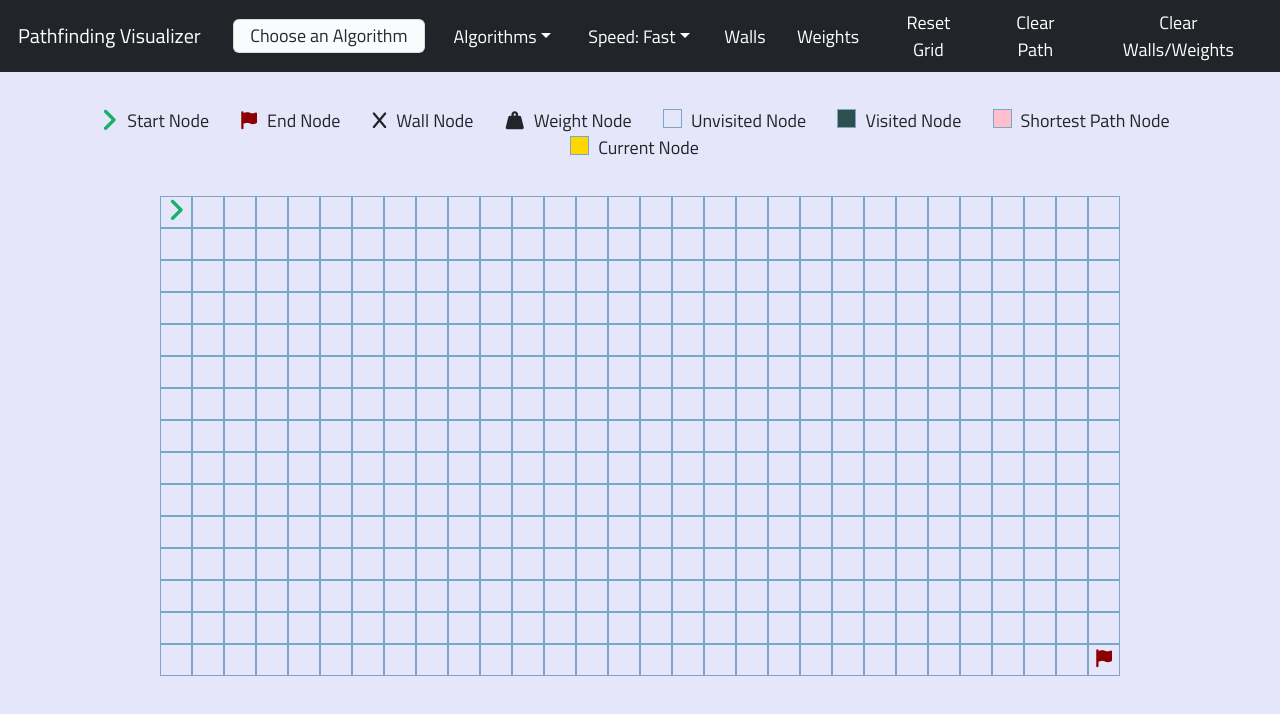
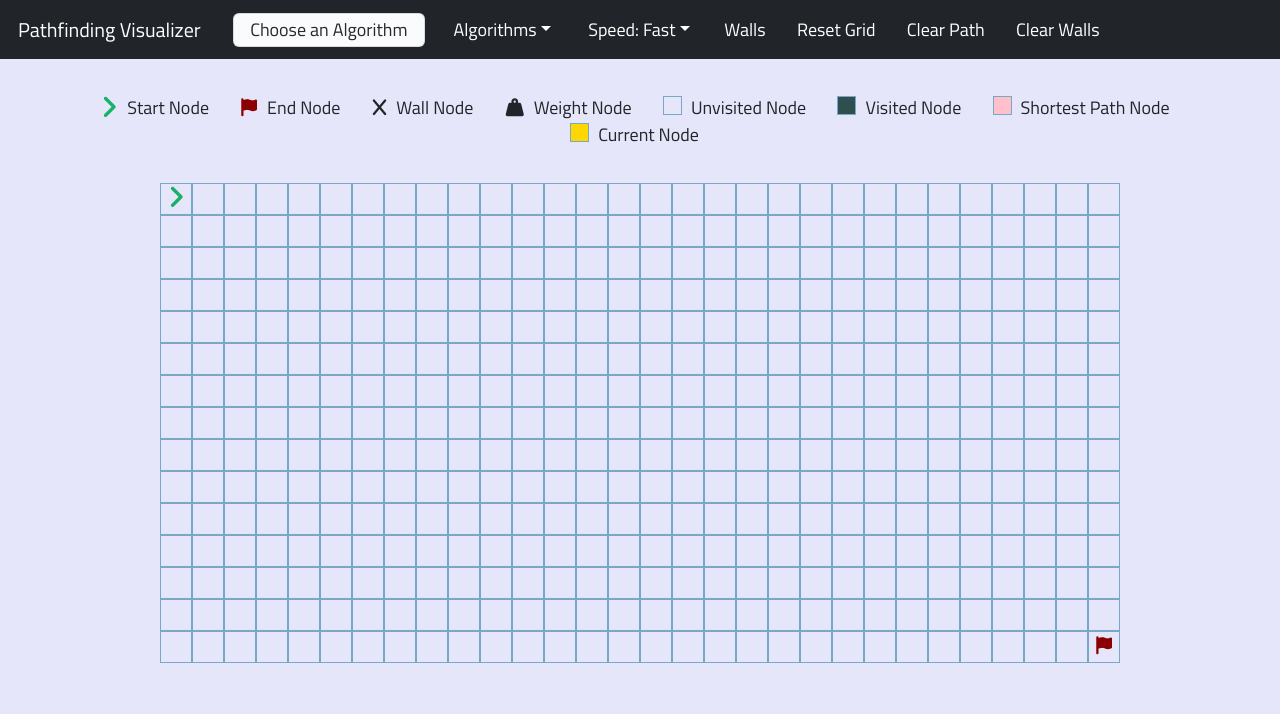
Before and after one commit to milanpatel1022/pathfinding_visualizer, a React (Create React App) app: page / in a window 1280 px wide. Shown: the top 714 px of the page. Built offline with nearby package versions, Linux system fonts and the light colour scheme; a web font is replaced by a local one.

Commit message:
made navbar more dynamic in response to what algorithm is selected

```diff
--- a/src/components/Navbar.js
+++ b/src/components/Navbar.js
@@ -192,6 +192,7 @@ class Navbar extends Component {
               >
                 Walls
               </button>
+              {this.state.algorithm === "Dijkstra" && (
                 <button
                   className="otherButtons"
                   style={weightButtonStyle}
@@ -201,6 +202,7 @@ class Navbar extends Component {
                 >
                   Weights
                 </button>
+              )}
               <button
                 className="otherButtons"
                 onClick={() => this.state.resetGrid()}
@@ -217,7 +219,9 @@ class Navbar extends Component {
                 className="otherButtons"
                 onClick={() => this.state.clearWallsAndWeights()}
               >
-                Clear Walls/Weights
+                {this.state.algorithm === "Dijkstra"
+                  ? "Clear Walls/Weights"
+                  : "Clear Walls"}
               </button>
             </div>
           </div>
```
Lines whose indentation alone changed are shown as unchanged.
